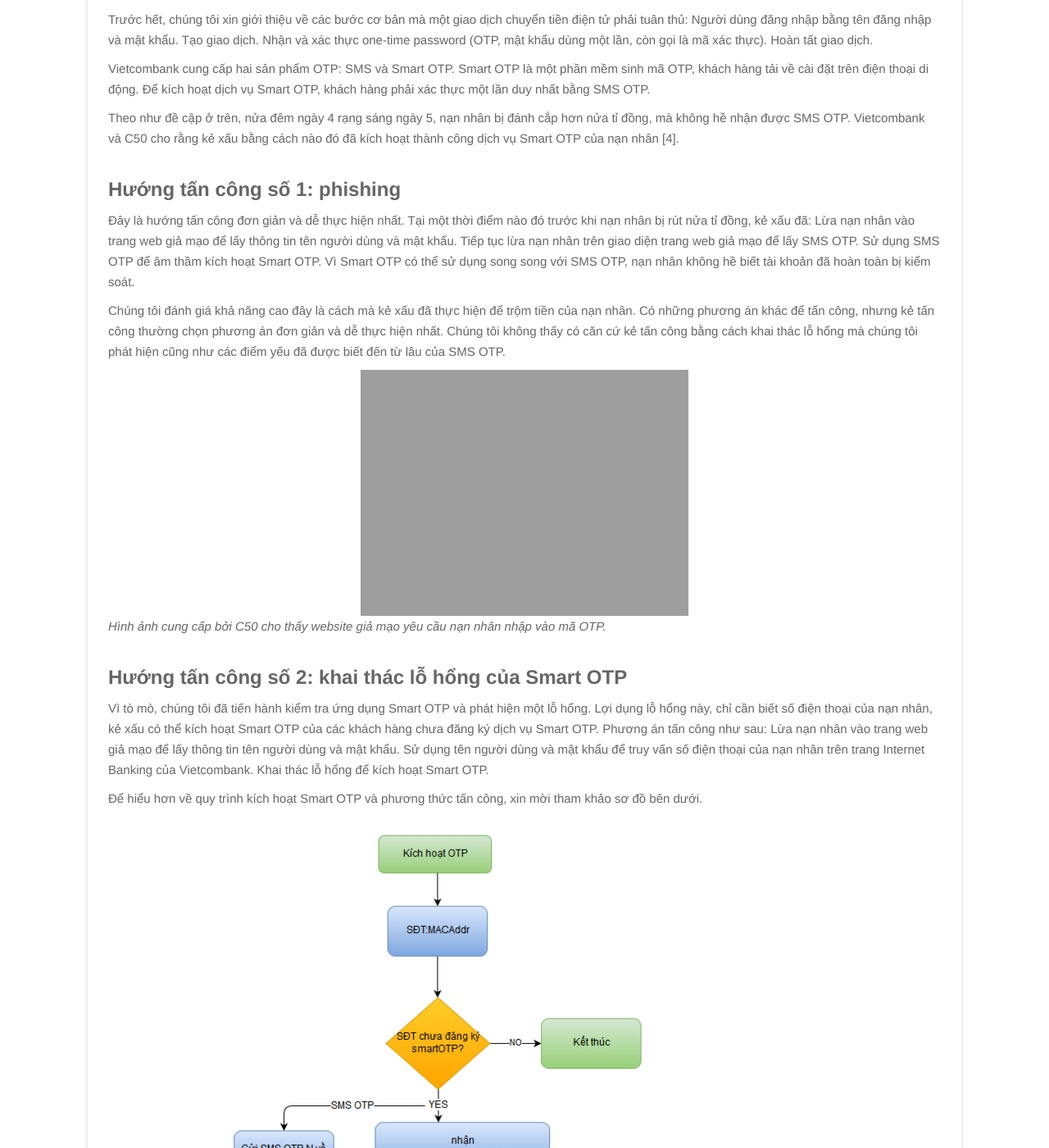
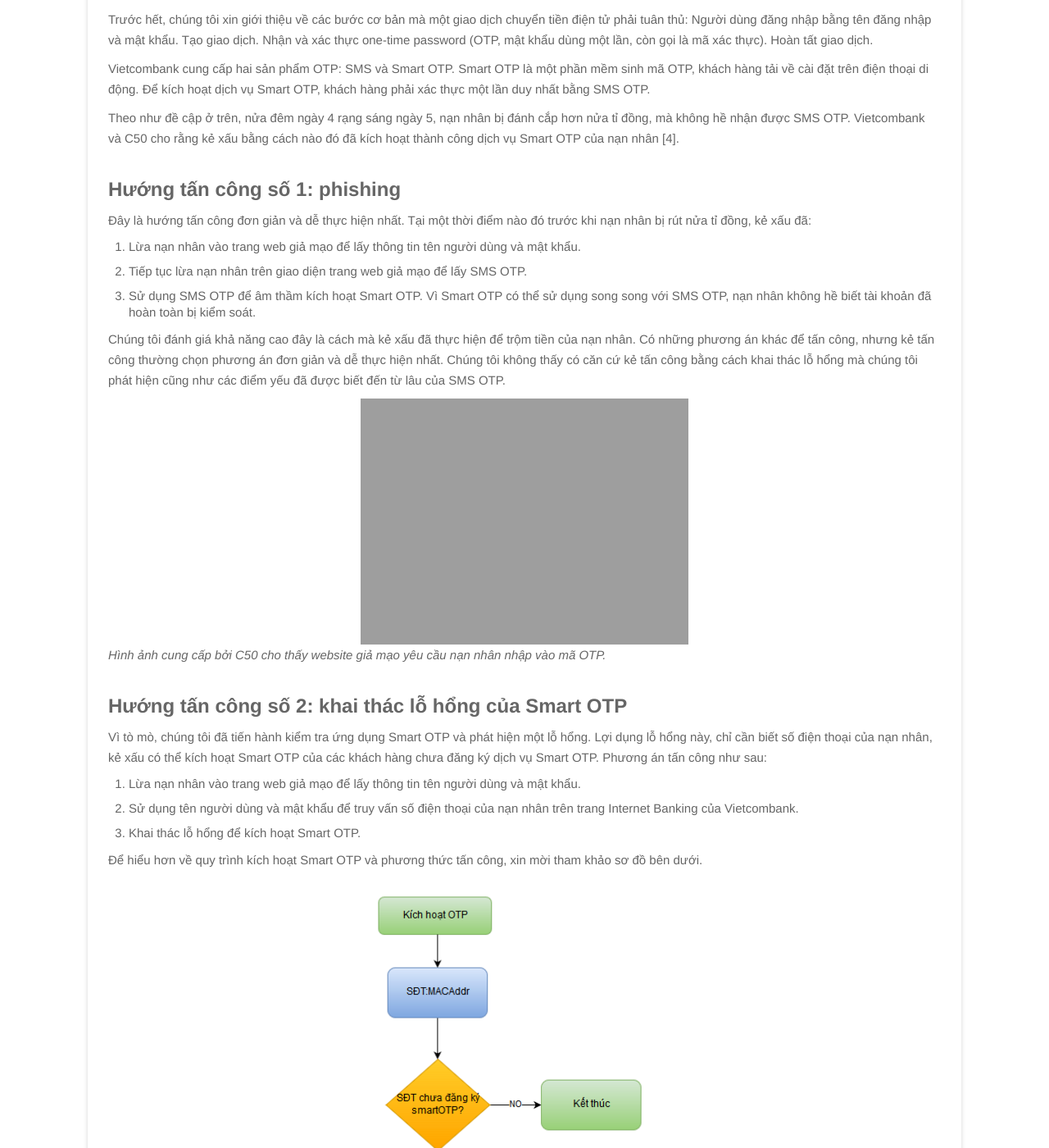
Before and after one commit to VNSECURITY/vnsecurity.github.io, a Jekyll site: the page built from _posts/2016-08-13-Ve-su-vu-khach-hang-Vietcombank-bi-mat-tien.md, in a window 1280 px wide and 1400 px high, scrolled down 705 px. Shown: the whole window at 82% size. Built offline with Jekyll 4.4.1, drawn with Linux system fonts in a browser that asks for light colours; comment, search, counter and statistics services are not loaded; part of the change alters nothing that is shown.

```diff
--- a/_posts/2016-08-13-Ve-su-vu-khach-hang-Vietcombank-bi-mat-tien.md
+++ b/_posts/2016-08-13-Ve-su-vu-khach-hang-Vietcombank-bi-mat-tien.md
@@ -32,10 +32,10 @@ Theo như đề cập ở trên, nửa đêm ngày 4 rạng sáng ngày 5, nạn
 
 ### Hướng tấn công số 1: phishing
 Đây là hướng tấn công đơn giản và dễ thực hiện nhất. Tại một thời điểm nào đó trước khi nạn nhân bị rút nửa tỉ đồng, kẻ xấu đã:
-Lừa nạn nhân vào trang web giả mạo để lấy thông tin tên người dùng và mật khẩu.
-Tiếp tục lừa nạn nhân trên giao diện trang web giả mạo để lấy SMS OTP.
-Sử dụng SMS OTP để âm thầm kích hoạt Smart OTP.
-Vì Smart OTP có thể sử dụng song song với SMS OTP, nạn nhân không hề biết tài khoản đã hoàn toàn bị kiểm soát.
+
+ 1. Lừa nạn nhân vào trang web giả mạo để lấy thông tin tên người dùng và mật khẩu.
+ 2. Tiếp tục lừa nạn nhân trên giao diện trang web giả mạo để lấy SMS OTP.
+ 3. Sử dụng SMS OTP để âm thầm kích hoạt Smart OTP. Vì Smart OTP có thể sử dụng song song với SMS OTP, nạn nhân không hề biết tài khoản đã hoàn toàn bị kiểm soát.
 
 Chúng tôi đánh giá khả năng cao đây là cách mà kẻ xấu đã thực hiện để trộm tiền của nạn nhân. Có những phương án khác để tấn công, nhưng kẻ tấn công thường chọn phương án đơn giản và dễ thực hiện nhất. Chúng tôi không thấy có căn cứ kẻ tấn công bằng cách khai thác lỗ hổng mà chúng tôi phát hiện cũng như các điểm yếu đã được biết đến từ lâu của SMS OTP.
 
@@ -45,14 +45,16 @@ Chúng tôi đánh giá khả năng cao đây là cách mà kẻ xấu đã th
 ### Hướng tấn công số 2: khai thác lỗ hổng của Smart OTP
 
 Vì tò mò, chúng tôi đã tiến hành kiểm tra ứng dụng Smart OTP và phát hiện một lỗ hổng. Lợi dụng lỗ hổng này, chỉ cần biết số điện thoại của nạn nhân, kẻ xấu có thể kích hoạt Smart OTP của các khách hàng chưa đăng ký dịch vụ Smart OTP. Phương án tấn công như sau:
-Lừa nạn nhân vào trang web giả mạo để lấy thông tin tên người dùng và mật khẩu.
-Sử dụng tên người dùng và mật khẩu để truy vấn số điện thoại của nạn nhân trên trang Internet Banking của Vietcombank.
-Khai thác lỗ hổng để kích hoạt Smart OTP.
+
+ 1. Lừa nạn nhân vào trang web giả mạo để lấy thông tin tên người dùng và mật khẩu.
+ 2. Sử dụng tên người dùng và mật khẩu để truy vấn số điện thoại của nạn nhân trên trang Internet Banking của Vietcombank.
+ 3. Khai thác lỗ hổng để kích hoạt Smart OTP.
 
 Để hiểu hơn về quy trình kích hoạt Smart OTP và phương thức tấn công, xin mời tham khảo sơ đồ bên dưới.
 <center><img alt="" src="http://vnsecurity.net/assets/2016/08/vcb-smartotp.png"  /></center>
 
 Tóm tắt quy trình đăng ký dịch vụ Smart OTP:
+
 1. Phần mềm Smart OTP gửi số điện thoại và địa chỉ WiFi MAC address của điện thoại đến máy chủ của VCB.
 2. Nếu số điện thoại chưa đăng ký, máy chủ VCB sẽ thực hiện hai thao tác:
   * Gửi mã xác thực, gọi là N, đến số điện thoại.
@@ -62,6 +64,7 @@ Tóm tắt quy trình đăng ký dịch vụ Smart OTP:
 4. Tất cả OTP được tạo ra từ XFACTOR. Ai có XFACTOR có thể tự tạo OTP mà không cần thông qua máy chủ VCB nữa.
 
 Lỗ hổng nằm ở ***bước thứ 2***. Để khai thác, kẻ tấn công có thể làm như sau:
+
 1. Gửi số điện thoại của nạn nhân và một địa chỉ MAC bất kỳ đến máy chủ của VCB.
 2. Lúc này máy chủ sẽ trả về R = Encrypt(key = MD5(MD5(N)), Y). Vì N là một chuỗi rất ngắn, chỉ có 4 chữ số, do đó kẻ tấn công có thể dò N.
   * Với mỗi giá trị dự đoán N' kẻ tấn công sẽ tính Y' = Decrypt(key=MD5(N’), data=R). Tùy thuộc vào biên giá trị của Y mà quá trình dò này có thể thực hiện offline. Nếu Y là một chuỗi hoàn toàn ngẫu nhiên, kẻ tấn công có thể sử dụng Y' và N' để thực hiện bước 3 và dựa vào phản hồi của máy chủ VCB để tìm N' = N.
@@ -102,6 +105,7 @@ Trong phần tiếp theo của loạt bài này, chúng tôi sẽ bàn về các
 ### Nhật ký phát hiện và thông báo lỗ hổng
 
 Theo thông lệ quốc tế, chúng tôi công bố toàn bộ nhật ký phát hiện và thông báo lỗ hổng (ngày giờ ước lượng theo giờ VN)
+
 * 22:30, 12/8/2016: tải app Smart APK về.
 * 02:30, 13/8/2016: tìm thấy lỗ hổng thông qua việc dịch ngược app.
 * 11:39, 13/8/2016: gửi email thông báo lỗ hổng đến địa chỉ webmaster@vietcombank.com.vn. Đây là địa chỉ email duy nhất mà VNSECURITY tìm thấy trên website http://www.vietcombank.com.vn. Trang “Bảo mật" trên website này “đang được xây dựng".
```
